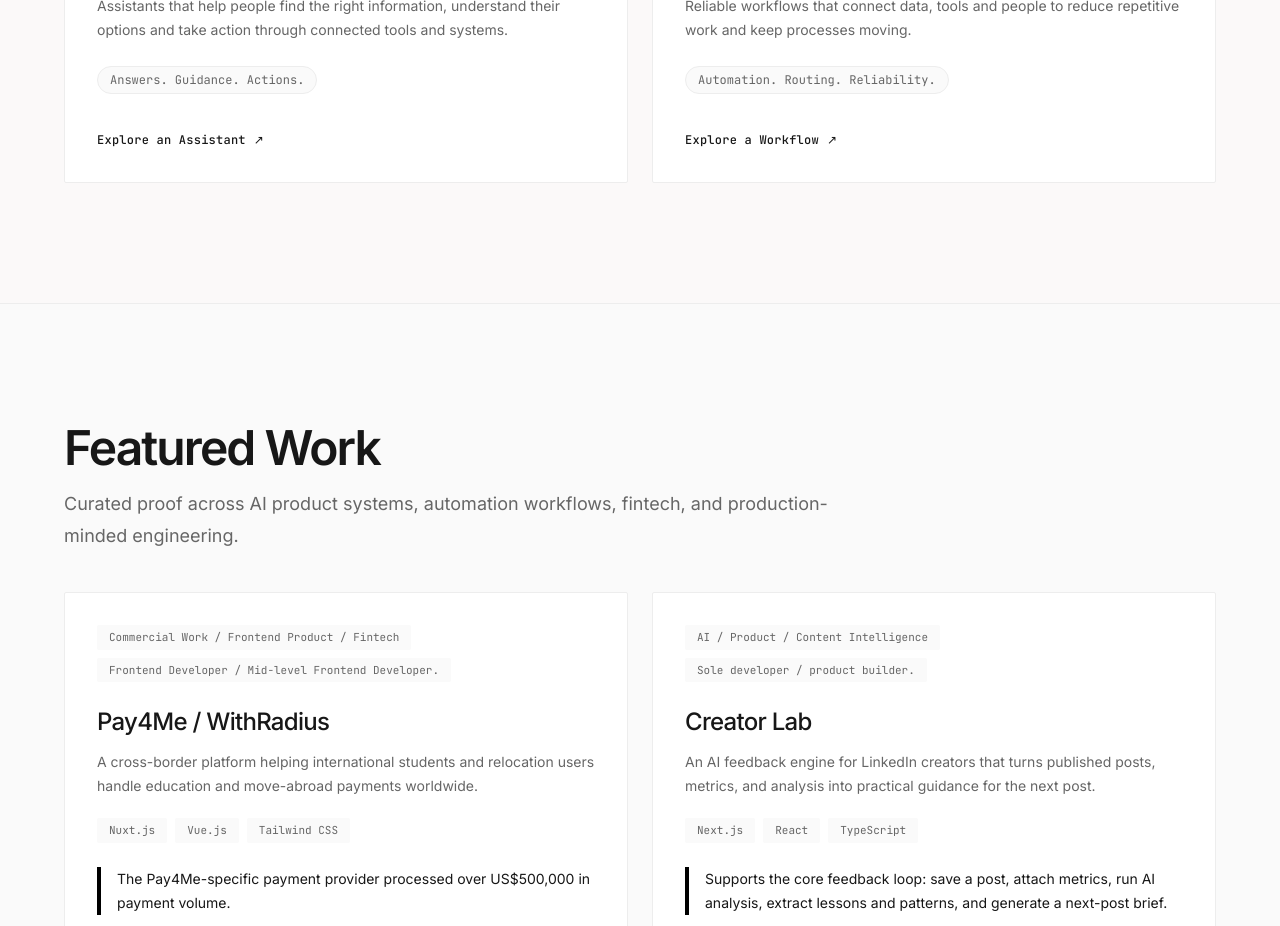
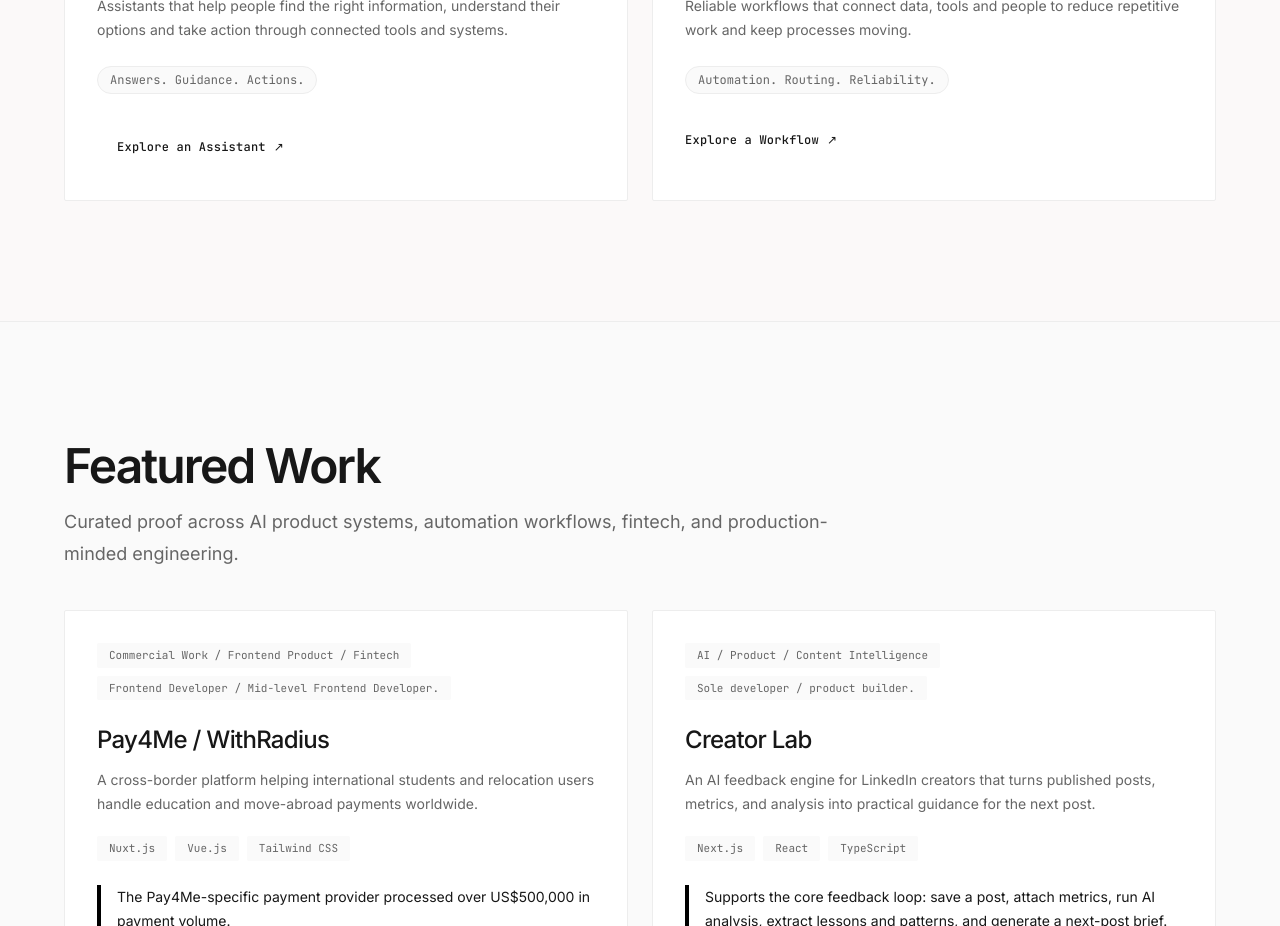
Before and after one commit to Freeman-md/freemancodz-v4, a Next.js app: page / in a window 1280 px wide. Shown: the part 1340-2266 px from the top of the page. Built offline with nearby package versions, Linux system fonts and the light colour scheme; no server answers.

Commit message:
feat: trigger assistant from service CTA

```diff
--- a/src/app/page.tsx
+++ b/src/app/page.tsx
@@ -71,10 +71,21 @@ export default function Home() {
                 </span>
               </div>
               <div className="mt-8">
-                <span className="inline-flex items-center gap-2 font-mono text-[12px] font-medium tracking-[0.02em] text-ink">
-                  {service.cta}
-                  <span aria-hidden="true">↗</span>
-                </span>
+                {service.assistantPrompt ? (
+                  <AssistantTriggerButton
+                    variant="text"
+                    className="px-0 py-0"
+                    detail={{ message: service.assistantPrompt }}
+                  >
+                    {service.cta}
+                    <span aria-hidden="true">↗</span>
+                  </AssistantTriggerButton>
+                ) : (
+                  <span className="inline-flex items-center gap-2 font-mono text-[12px] font-medium tracking-[0.02em] text-ink">
+                    {service.cta}
+                    <span aria-hidden="true">↗</span>
+                  </span>
+                )}
               </div>
             </article>
           ))}
--- a/src/data/profile.ts
+++ b/src/data/profile.ts
@@ -3,6 +3,7 @@ export type ProfileService = {
   description: string;
   label: string;
   cta: string;
+  assistantPrompt?: string;
 };
 
 export const profile = {
@@ -43,6 +44,8 @@ export const profile = {
         "Assistants that help people find the right information, understand their options and take action through connected tools and systems.",
       label: "Answers. Guidance. Actions.",
       cta: "Explore an Assistant",
+      assistantPrompt:
+        "I’m interested in a customer-facing assistant. Help me understand what one could do for my use case.",
     },
     {
       title: "Operational Workflows",
```
